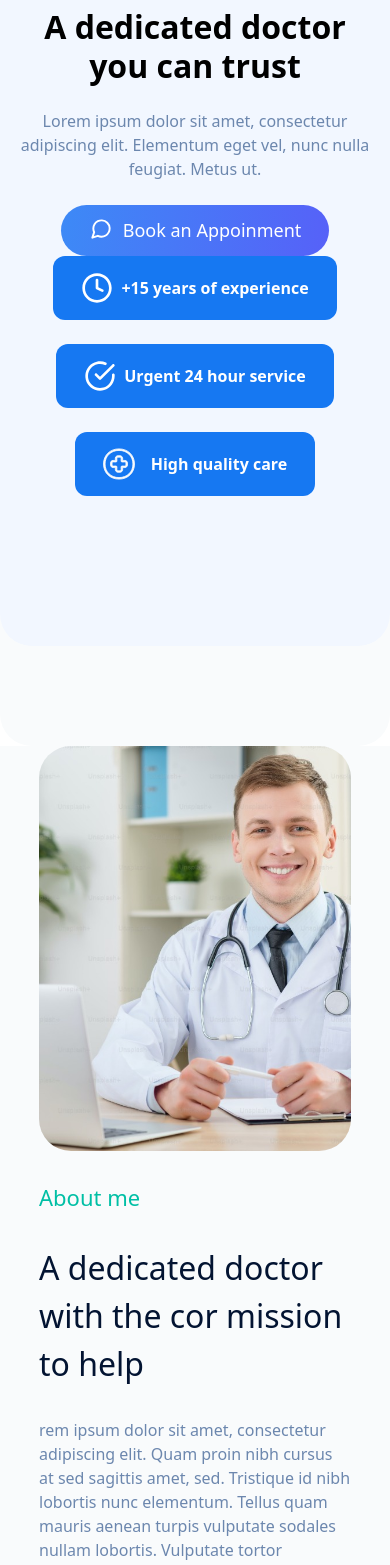
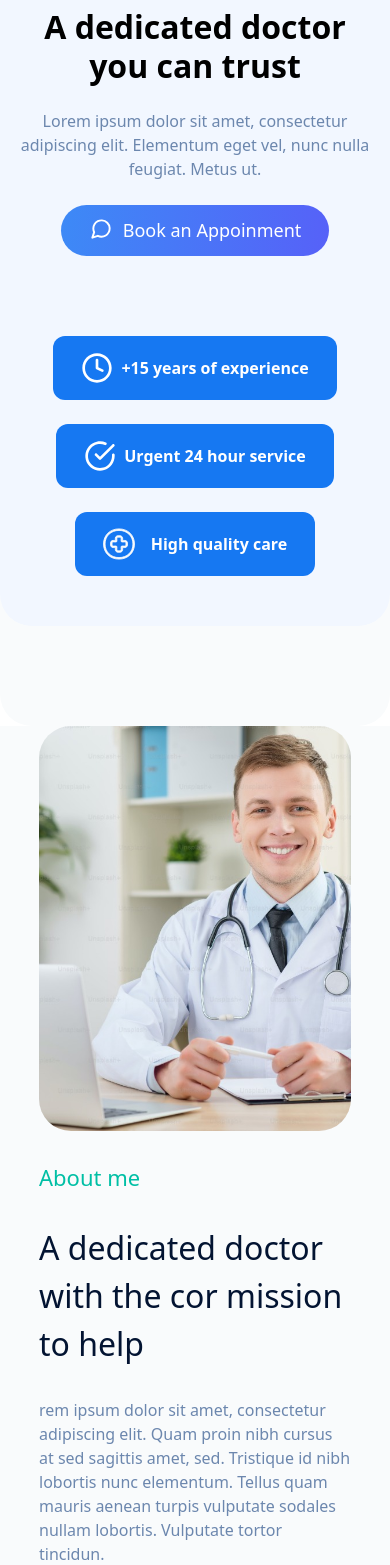
Before and after one commit to maharajafz03/Doc_clinic, a React (Create React App) app: page / in a window 390 px wide. Shown: the part 432-1997 px from the top of the page. Built offline with nearby package versions, Linux system fonts and the light colour scheme.

Commit message:
responsive des sections about et serices

```diff
--- a/src/components/About.jsx
+++ b/src/components/About.jsx
@@ -2,7 +2,7 @@ import whatsapp from "../assets/whatsapp.svg";
 import doctor_photo from "../assets/doctor_photo.jpeg";
 function About() {
   return (
-    <div className="flex flex-col md:flex-row items-center justify-center md:gap-[124px] md:w-full md:h-screen px-[10%] bg-[#F9FBFC] ">
+    <div className="flex flex-col md:flex-row items-center justify-center md:gap-[124px] md:w-full pb-[50px] md:pb-0 md:h-screen px-[10%] bg-[#F9FBFC] ">
       <div className="md:w-1/2 pb-[30px] md:pb-0 ">
         <img
           src={doctor_photo}
--- a/src/components/Hero.jsx
+++ b/src/components/Hero.jsx
@@ -5,7 +5,7 @@ import plus from "../assets/plus.png";
 
 function Hero() {
   return (
-    <div className="relative flex flex-col justify-center items-center md:pt-[80px] pb-[150px] px-[5%] md:px-[10%] bg-[#F2F7FF] rounded-b-[32px]">
+    <div className="relative flex flex-col justify-center items-center md:pt-[80px] pb-[50px] md:pb-[150px] px-[5%] md:px-[10%] bg-[#F2F7FF] rounded-b-[32px]">
       <div className="flex flex-col-reverse lg:flex-row  items-center gap-5 md:gap-20">
         <div className="flex flex-col text-center md:text-start  flex-1 gap-[24px] ">
           <p className="text-[#00BFA5] text-[22px] font-[500] ">
@@ -26,10 +26,14 @@ function Hero() {
           </div>
         </div>
         <div className="relative flex flex-1  ">
-          <img src={hero_image} alt="" className="w-full  h-full object-cover" />
+          <img
+            src={hero_image}
+            alt=""
+            className="w-full  h-full object-cover"
+          />
         </div>
       </div>
-      <div className="md:absolute md:w-full md:bottom-0 md:left-1/2 md:-translate-x-1/2 md:translate-y-1/2">
+      <div className="pt-20 md:pt-0 md:absolute md:w-full md:bottom-0 md:left-1/2 md:-translate-x-1/2 md:translate-y-1/2">
         <List />
       </div>
     </div>
--- a/src/components/Services.jsx
+++ b/src/components/Services.jsx
@@ -5,8 +5,8 @@ import services_image from "../assets/Visual.png";
 import { SERVICES_DATA } from "../utils";
 function Services() {
   return (
-    <div className="flex flex-col items-center justify-center gap-[124px] w-full bg-[#F2F7FF] pb-[100px] ">
-      <div className="flex items-center justify-center gap-[50px] w-full md:h-screen px-[10%]">
+    <div className="flex flex-col items-center justify-center gap-[124px] w-full bg-[#F2F7FF] pb-[100px] pt-12 md:pt-0 ">
+      <div className="flex flex-col-reverse md:flex-row items-center justify-center gap-[50px] w-full md:h-screen px-[10%]">
         <div className="flex flex-col gap-[14px] md:w-1/2  ">
           <p className="text-[22px] text-[#00BFA5] ">services </p>
           <p className="text-[32px] font-medium text-[#031432] ">
@@ -17,14 +17,14 @@ function Services() {
             nibh cursus at sed sagittis amet, sed. Tristique id nibh lobortis
             nunc elementum.
           </p>
-          <div>
+          <div className="flex justify-center md:justify-start">
             <button className="flex gap-[10px] w-auto py-3 px-[28px] button-gradient rounded-full text-[18px] font-medium text-white ">
               <img src={whatsapp} alt="" className="w-[24px] h-[24px] " />{" "}
               <span>Book an Appoinment</span>
             </button>
           </div>
         </div>
-        <div className="w-1/2">
+        <div className="md:w-1/2">
           <img
             src={services_image}
             alt=""
```
